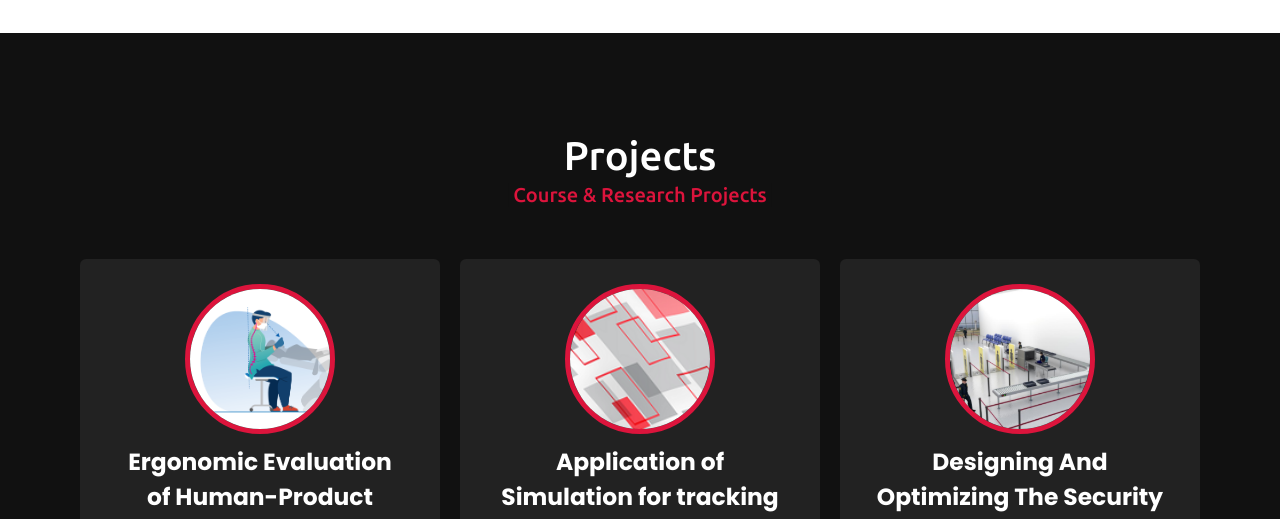
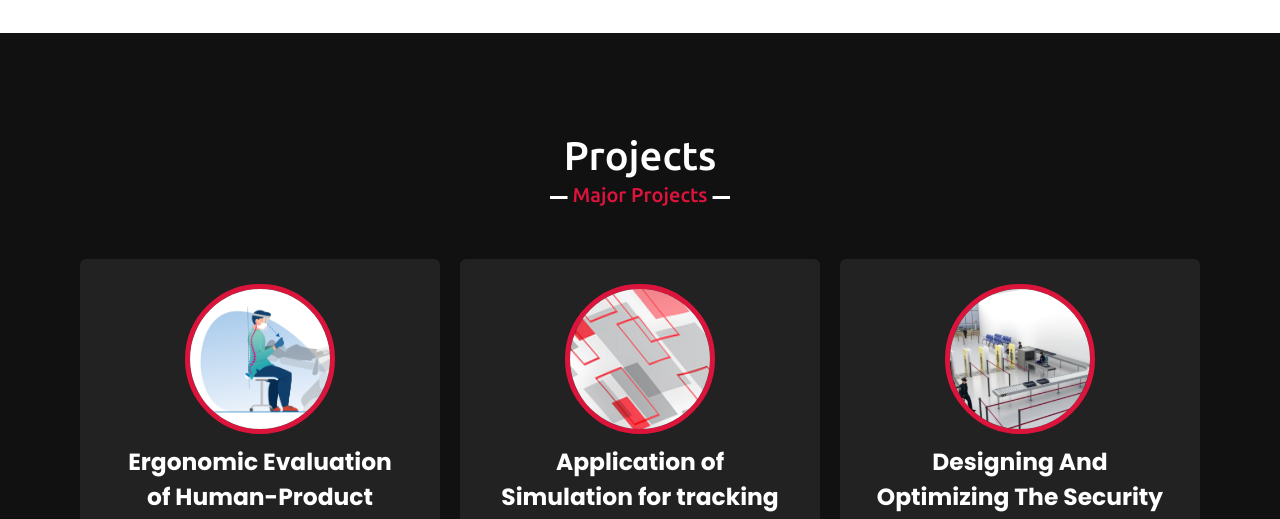
Before and after one commit to anujkumarsingh1999/aksingh.github.io, a plain HTML site: page index.html in a window 1280 px wide. Shown: the part 2820-3339 px from the top of the page. Drawn offline with nearby package versions, Linux system fonts and the light colour scheme.

Commit message:
Update style.css

```diff
--- a/style.css
+++ b/style.css
@@ -383,7 +383,7 @@ section .title::after{
 
 /* teams section styling */
 .teams .title::after{
-    content: "Course & Research Projects";
+    content: "Major Projects";
 }
 .teams .carousel .card{
     background: #222;
```
